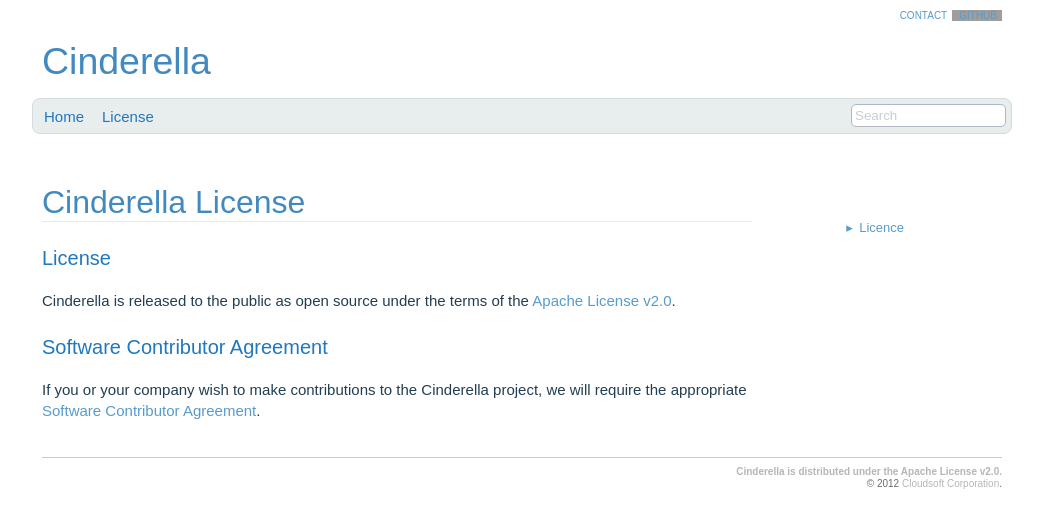
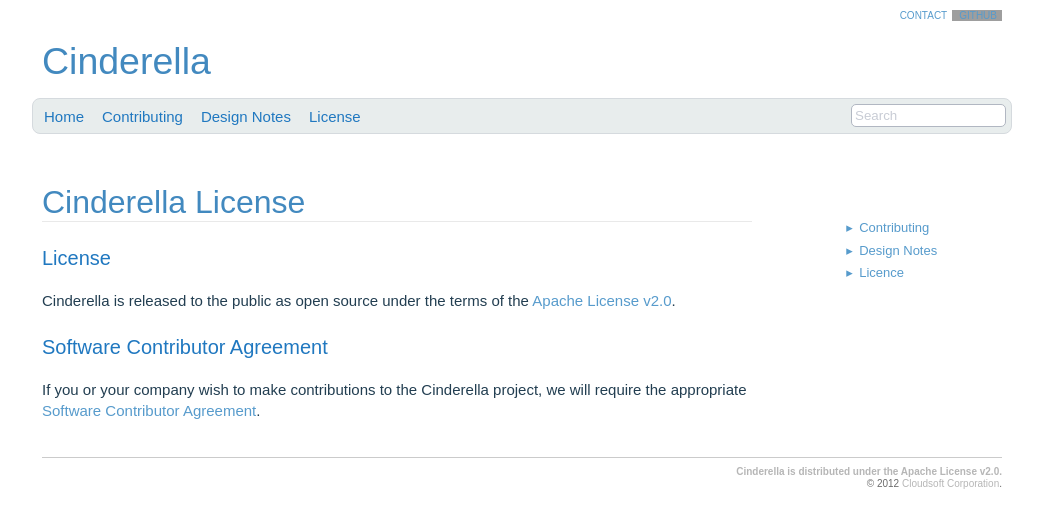
Before and after one commit to cinderella/cinderella.github.com, a Jekyll site: the page built from license/index.markdown, in a window 1280 px wide. Shown: the top 528 px of the page, without its empty margins (118-1161 px from the left). Built offline with Jekyll 4.4.1, drawn with Linux system fonts in a browser that asks for light colours; nearby versions of some CDN libraries; Markdown is read by kramdown in place of the engine named in the settings; grey boxes are pictures that could not be loaded.

Commit message:
Updated menu with new /design and /contribute content. Added GitHub link to page header quicklinks.

```diff
--- a/_includes/sidebar.html
+++ b/_includes/sidebar.html
@@ -1,4 +1,19 @@
 <ul id="nav-tree" class="treelist">
+	<li><a href="{{ site.url }}/contribute/">Contributing</a>
+		<ul>
+			<li><a href="{{ site.url }}/contribute/code.html">Code</a></li>
+			<li><a href="{{ site.url }}/contribute/documentation.html">Documentation</a></li>
+		</ul>
+	</li>
+	<li><a href="{{ site.url }}/design/">Design Notes</a>
+		<ul>
+			<li><a href="{{ site.url }}/design/license.html">AMIs</a></li>
+			<li><a href="{{ site.url }}/design/availability-zones-and-regions.html">Availability Zones and Regions</a></li>
+			<li><a href="{{ site.url }}/design/ec2-resource-mapping.html">EC2 Resource Mapping</a></li>
+			<li><a href="{{ site.url }}/design/ec2-version.html">EC2 Version</a></li>
+			<li><a href="{{ site.url }}/design/key-pairs.html">SSH Key Pairs</a></li>
+		</ul>
+	</li>
 	<li><a href="{{ site.url }}/license/">Licence</a>
 		<ul>
 			<li><a href="{{ site.url }}/license/license.html">Apache 2</a></li>
--- a/_includes/topbar.html
+++ b/_includes/topbar.html
@@ -1,4 +1,6 @@
 <ul id="mainmenu"><!-- INSERT LINKS -->
 	<li><a href="{{ site.url }}/index.html">Home</a></li>
+	<li><a href="{{ site.url }}/contribute/">Contributing</a></li>
+	<li><a href="{{ site.url }}/design/">Design Notes</a></li>
 	<li><a href="{{ site.url }}/license/">License</a></li>
 </ul>
```
